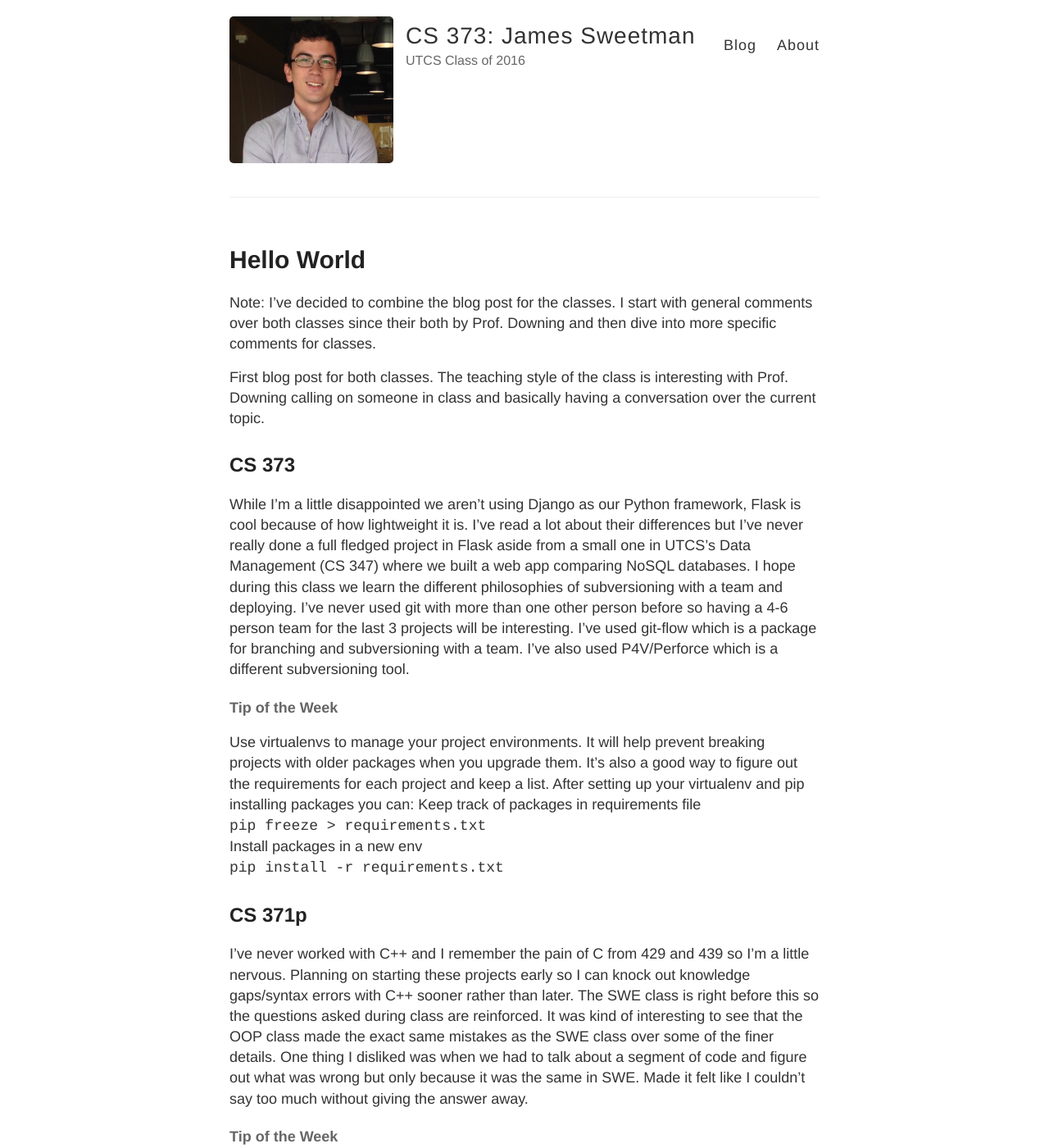
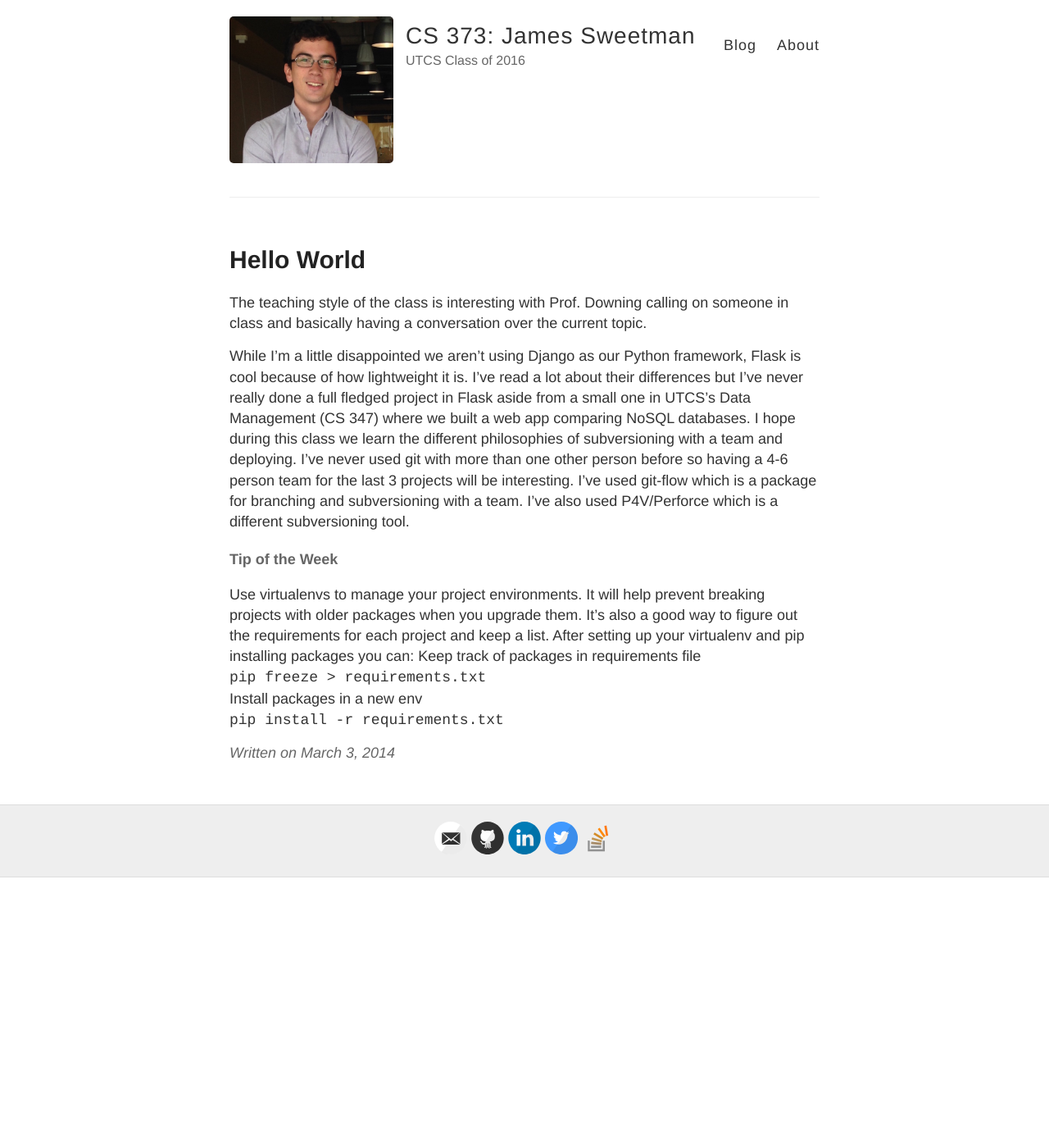
Before and after one commit to met2224/cs373-blog, a Jekyll site: the page built from _posts/2014-3-3-Hello-World.md, in a window 1280 px wide and 1400 px high. Shown: the whole window at 82% size. Built offline with Jekyll 4.4.1, drawn with Linux system fonts in a browser that asks for light colours; Markdown is read by kramdown in place of the engine named in the settings; comment, search, counter and statistics services are not loaded; some of the changed text lies outside the part shown.

Commit message:
updated first blog post

```diff
--- a/_posts/2014-3-3-Hello-World.md
+++ b/_posts/2014-3-3-Hello-World.md
@@ -3,11 +3,8 @@ layout: post
 title: Hello World
 ---
 
-Note: I've decided to combine the blog post for the classes. I start with general comments over both classes since their both by Prof. Downing and then dive into more specific comments for classes.
+The teaching style of the class is interesting with Prof. Downing calling on someone in class and basically having a conversation over the current topic.
 
-First blog post for both classes. The teaching style of the class is interesting with Prof. Downing calling on someone in class and basically having a conversation over the current topic.
-
-## CS 373
 While I'm a little disappointed we aren't using Django as our Python framework, Flask is cool because of how lightweight it is. I've read a lot about their differences but I've never really done a full fledged project in Flask aside from a small one in UTCS's Data Management (CS 347) where we built a web app comparing NoSQL databases. I hope during this class we learn the different philosophies of subversioning with a team and deploying. I've never used git with more than one other person before so having a 4-6 person team for the last 3 projects will be interesting. I've used git-flow which is a package for branching and subversioning with a team. I've also used P4V/Perforce which is a different subversioning tool.
 ####  Tip of the Week
 Use virtualenvs to manage your project environments. It will help prevent breaking projects with older packages when you upgrade them. It's also a good way to figure out the requirements for each project and keep a list. After setting up your virtualenv and pip installing packages you can:
@@ -15,8 +12,3 @@ Keep track of packages in requirements file
 `pip freeze > requirements.txt`
 Install packages in a new env
 `pip install -r requirements.txt`
-
-## CS 371p
-I've never worked with C++ and I remember the pain of C from 429 and 439 so I'm a little nervous. Planning on starting these projects early so I can knock out knowledge gaps/syntax errors with C++ sooner rather than later. The SWE class is right before this so the questions asked during class are reinforced. It was kind of interesting to see that the OOP class made the exact same mistakes as the SWE class over some of the finer details. One thing I disliked was when we had to talk about a segment of code and figure out what was wrong but only because it was the same in SWE. Made it felt like I couldn't say too much without giving the answer away.
-#### Tip of the Week
-CS 371p - If you are on OSX, use homebrew to manage as many packages/installations as possible. It makes life a lot easier :)
```
